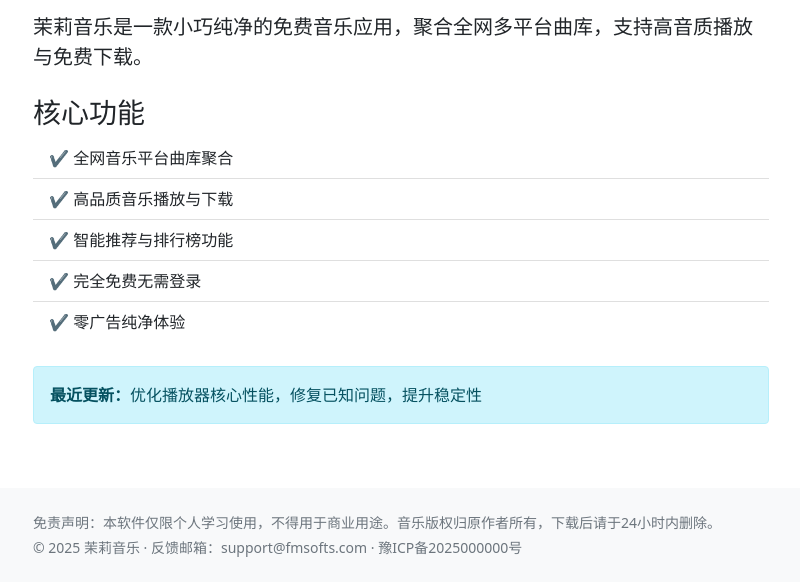
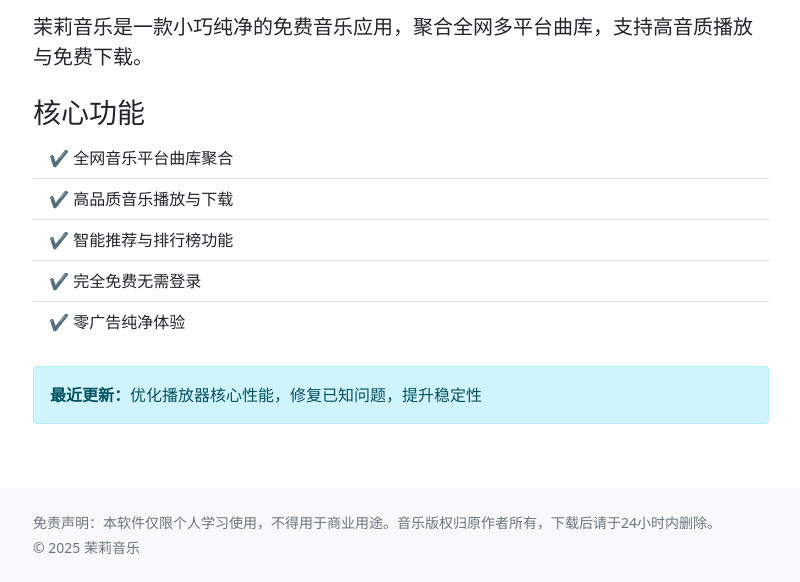
Before and after one commit to JasmineMusic1/JasmineMusic1.github.io, a plain HTML site: page index.html in a window 1280 px wide. Shown: the part 590-1172 px from the top of the page, without its empty margins (49-849 px from the left). Drawn offline with nearby package versions, Linux system fonts and the light colour scheme.

Commit message:
Update index.html

```diff
--- a/index.html
+++ b/index.html
@@ -61,7 +61,7 @@
     <footer class="bg-light py-4 mt-5">
         <div class="container text-muted small">
             <p class="mb-1">免责声明：本软件仅限个人学习使用，不得用于商业用途。音乐版权归原作者所有，下载后请于24小时内删除。</p>
-            <p class="mb-0">© 2025 茉莉音乐 · 反馈邮箱：support@fmsofts.com · 豫ICP备2025000000号</p>
+            <p class="mb-0">© 2025 茉莉音乐</p>
         </div>
     </footer>
 </body>
```
